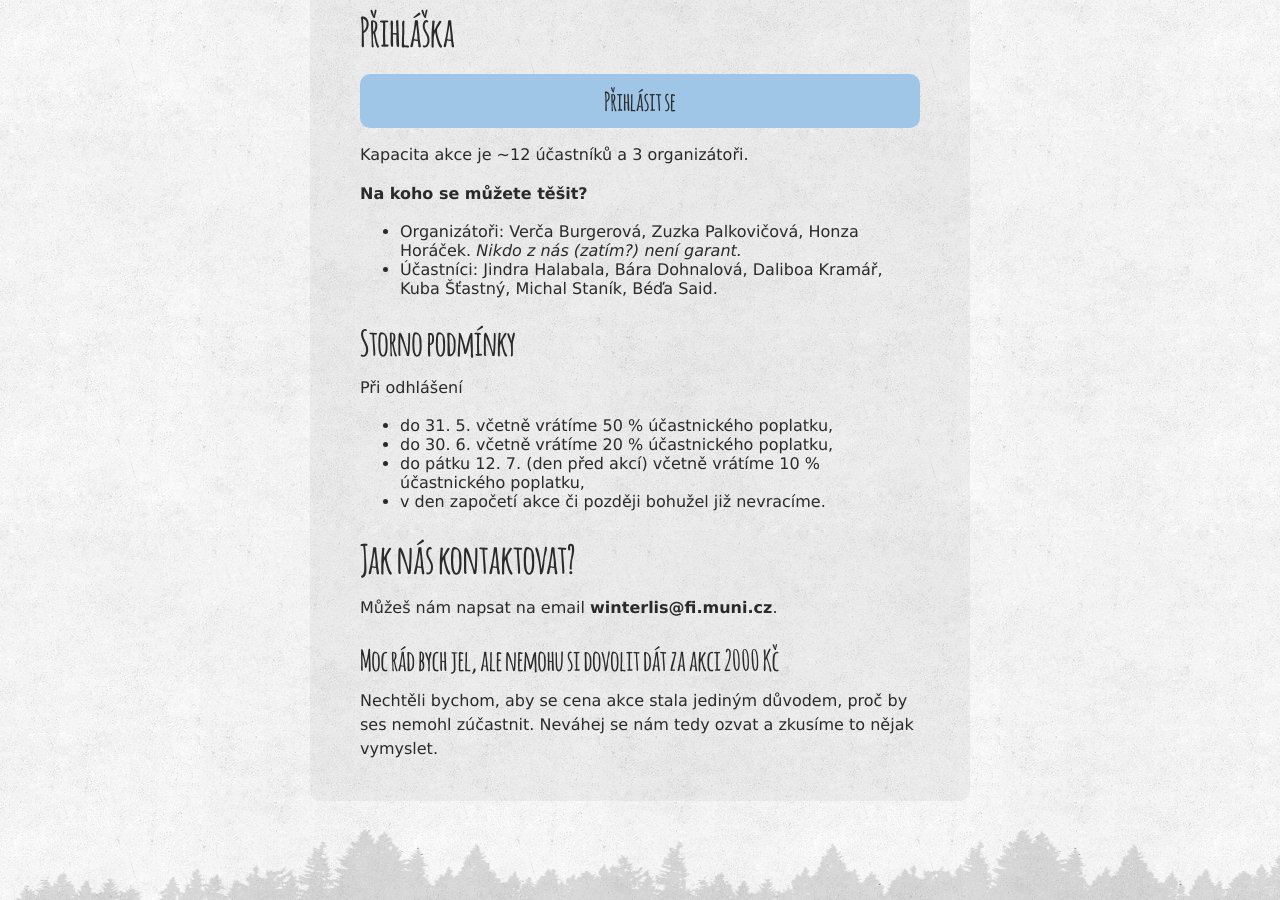
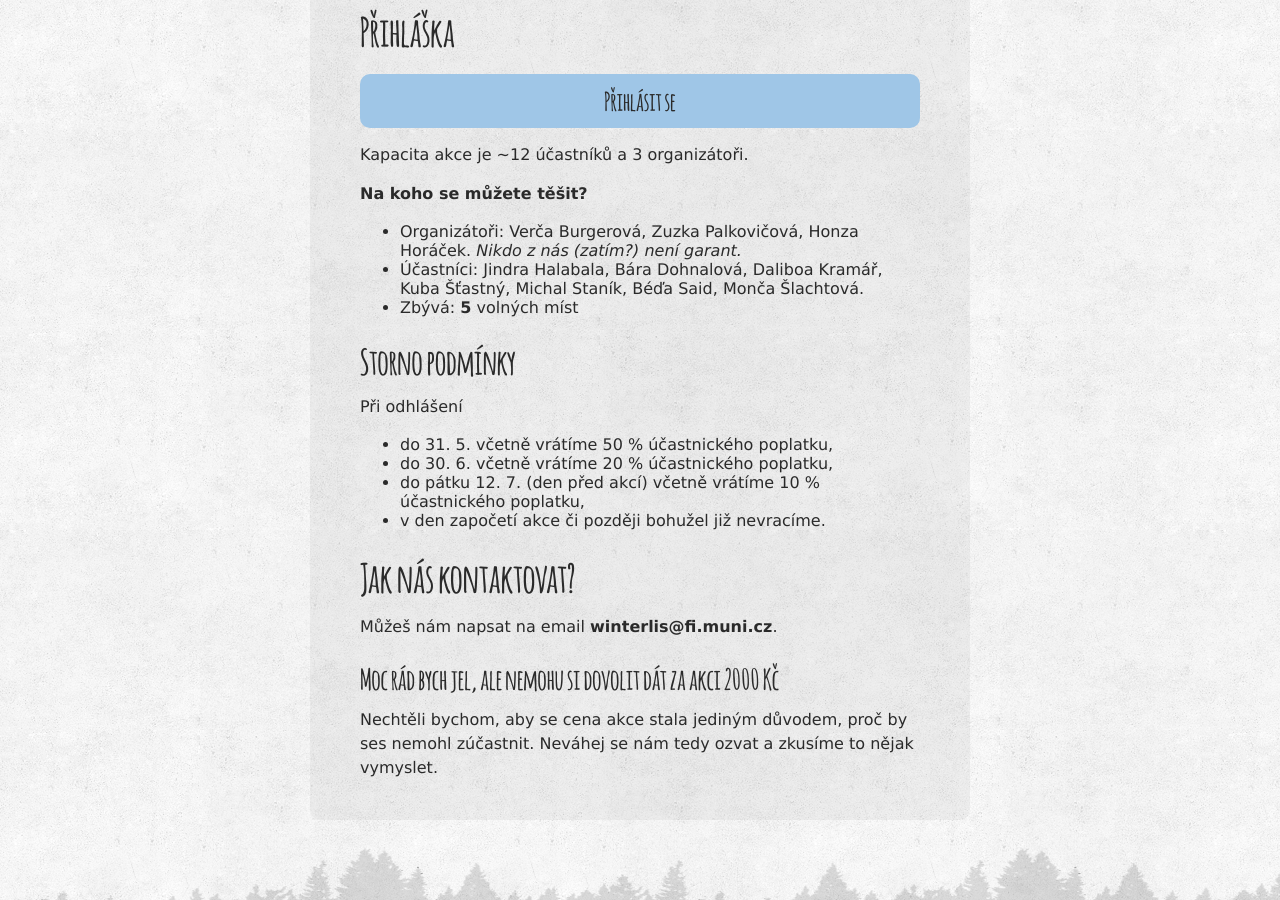
Before and after one commit to zverinec/zverinec-web, a Jekyll site: the page built from _pages/newinterlis24.md, in a window 1280 px wide and 900 px high, scrolled down 2070 px. Built offline with Jekyll 4.4.1, drawn with Linux system fonts in a browser that asks for light colours; comment, search, counter and statistics services are not loaded.

Commit message:
Update participants

```diff
--- a/_pages/newinterlis24.md
+++ b/_pages/newinterlis24.md
@@ -67,7 +67,8 @@ Kapacita akce je ~12 účastníků a 3 organizátoři.
 
 - Organizátoři: Verča Burgerová, Zuzka Palkovičová, Honza Horáček. *Nikdo
   z nás (zatím?) není garant.*
-- Účastníci: Jindra Halabala, Bára Dohnalová, Daliboa Kramář, Kuba Šťastný, Michal Staník, Béďa Said.
+- Účastníci: Jindra Halabala, Bára Dohnalová, Daliboa Kramář, Kuba Šťastný, Michal Staník, Béďa Said, Monča Šlachtová.
+- Zbývá: **5** volných míst
 
 ### Storno podmínky
 
```
